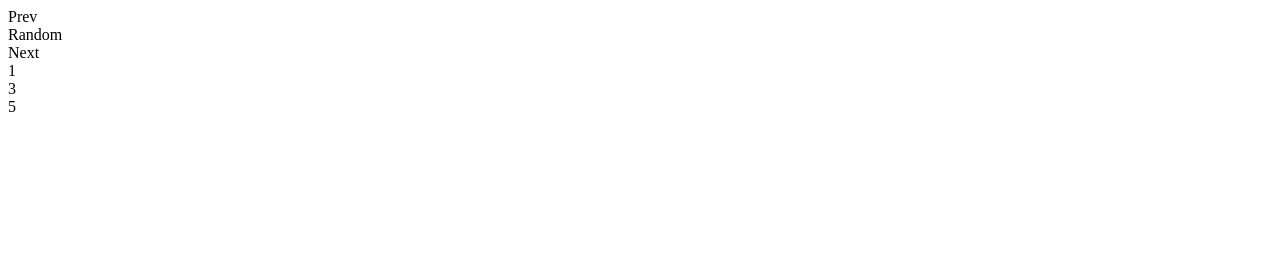
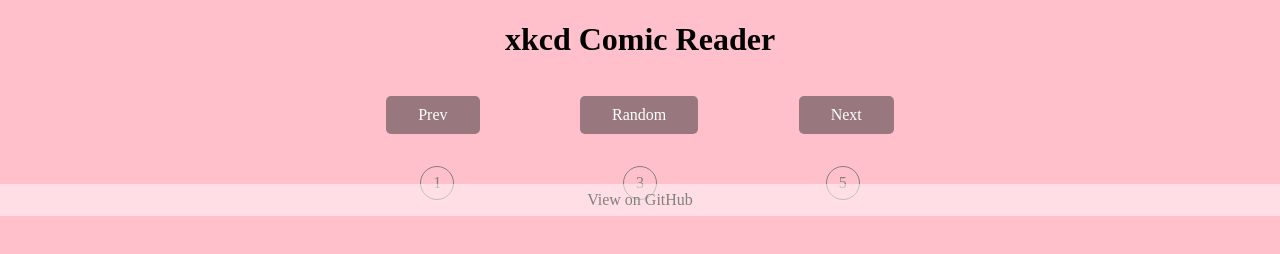
Before and after one commit to grumbeard/xkcd-comic-reader, a plain HTML site: page index.html in a window 1280 px wide. Drawn offline with Linux system fonts and the light colour scheme; no server answers.

Commit message:
Add Styling to Page

```diff
--- a/index.html
+++ b/index.html
@@ -5,11 +5,14 @@
   <meta charset="UTF-8">
   <meta name="viewport" content="width=device-width, initial-scale=1.0">
   <title>xkcd Comic Reader</title>
+  <link rel="stylesheet" href="main.css">
 </head>
 
 <body>
-  <div id="header"></div>
-  <div id="main">
+  <header>
+    <h1>xkcd Comic Reader</h1>
+  </header>
+  <main>
     <div id="controls-container">
       <div id="controls-nav-container">
         <div id="nav-prev" class="controls-nav" data-nav="prev">Prev</div>
@@ -23,8 +26,10 @@
       </div>
     </div>
     <div id="comics-container"></div>
-  </div>
-  <div id="footer"></div>
+  </main>
+  <footer>
+    <a href="https://github.com/grumbeard/xkcd-comic-reader">View on GitHub</a>
+  </footer>
   <script src="./main.js"></script>
 </body>
 
--- /dev/null
+++ b/main.css
@@ -0,0 +1,95 @@
+body {
+  background-color: pink;
+  position: relative;
+  margin: 0;
+  padding: 0;
+}
+
+header, footer {
+  text-align: center;
+}
+
+main {
+  display: flex;
+  flex-direction: column;
+  align-items: center;
+}
+
+footer {
+  width: 100%;
+  position: absolute;
+  bottom: 0px;
+  background-color: rgba(255,255,255,0.5);
+}
+
+footer a:link, footer a:visited {
+  line-height: 2em;
+  text-decoration: none;
+  color: gray;
+}
+
+
+/* COMICS READER CONTROLS */
+
+#controls-container {
+  width: 60vmin;
+  min-width: 50vw;
+  display: flex;
+  flex-direction: column;
+}
+
+#controls-container > * {
+  margin: 1em;
+  display: flex;
+  justify-content: space-around;
+  cursor: pointer;
+}
+
+.controls-nav {
+  padding: 10px 2em;
+  border-radius: 5px;
+  color: white;
+  background-color: rgba(50,50,50,0.5);
+}
+
+.controls-nav:hover {
+  background-color: rgba(50,50,50,0.8);
+}
+
+.controls-size {
+  width: 2em;
+  height: 2em;
+  border-radius: 50%;
+  border: 1px solid gray;
+  color: gray;
+  display: flex;
+  justify-content: center;
+  align-items: center;
+}
+
+.controls-size:hover {
+  background-color: white;
+  border: white;
+  color: rgba(50,50,50,0.5);
+}
+
+
+/* COMICS READER CONTENTS */
+
+#comics-container {
+  display: flex;
+  flex-grow: 1;
+}
+
+.comic {
+  margin: 2em 1em;
+  padding: 2em 1em;
+}
+
+.comic img {
+  width: 100%;
+}
+
+.title {
+  font-size: 1.5em;
+}
```
